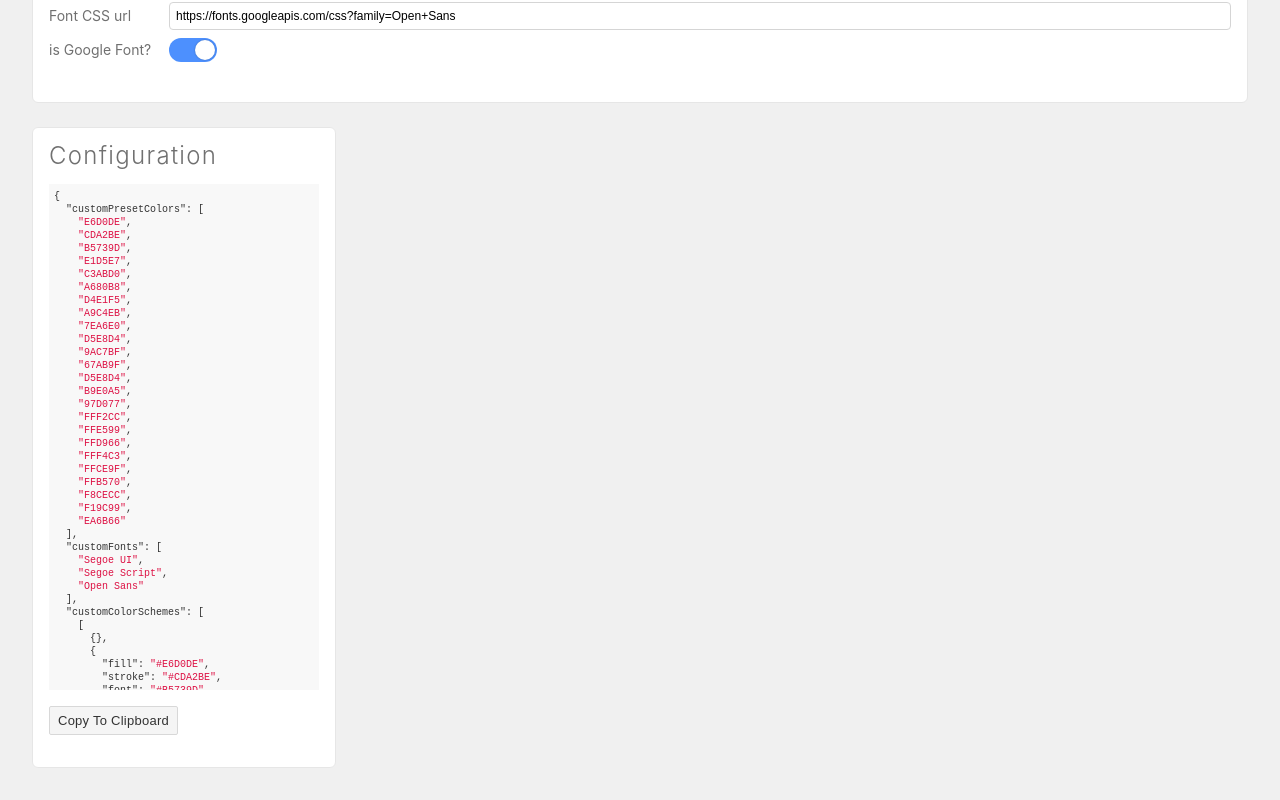
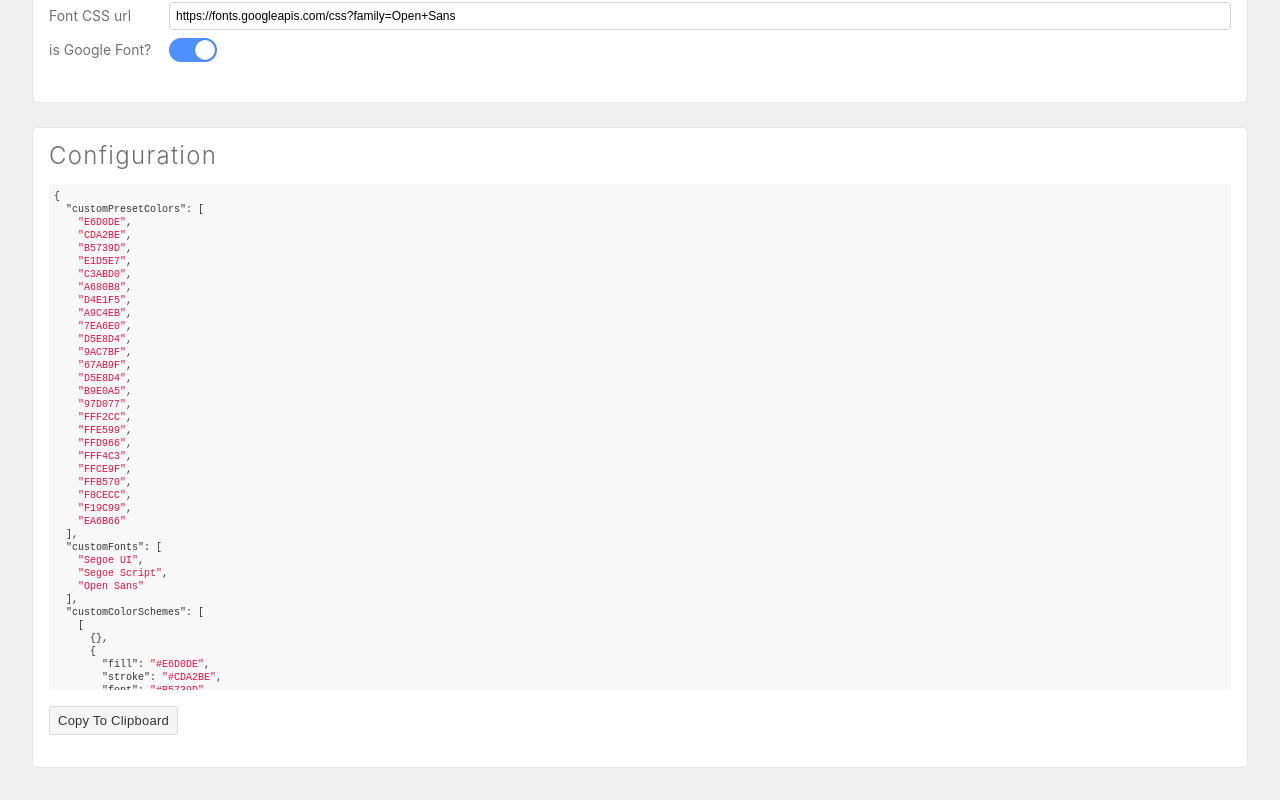
Before and after one commit to leifmarcus/drawio-config, a React (Create React App) app: page / in a window 1280 px wide. Shown: the part 1776-2576 px from the top of the page. Built offline with nearby package versions, Linux system fonts and the light colour scheme.

Commit message:
fix: main layout on smaller screens

```diff
--- a/src/App.css
+++ b/src/App.css
@@ -18,15 +18,16 @@
 
 @media screen and (max-width: 1280px) {
     .App--layout {
-        flex-direction: column;
+        flex-direction: row;
+        flex-wrap: wrap;
     }
 
     .App--main {
-        flex: 0 0 75%;
+        flex: 0 0 100%;
     }
 
     .App--side {
-        flex: 0 0 25%;
+        flex: 0 0 100%;
         margin-left: 0;
         margin-top: 3rem;
     }
```
